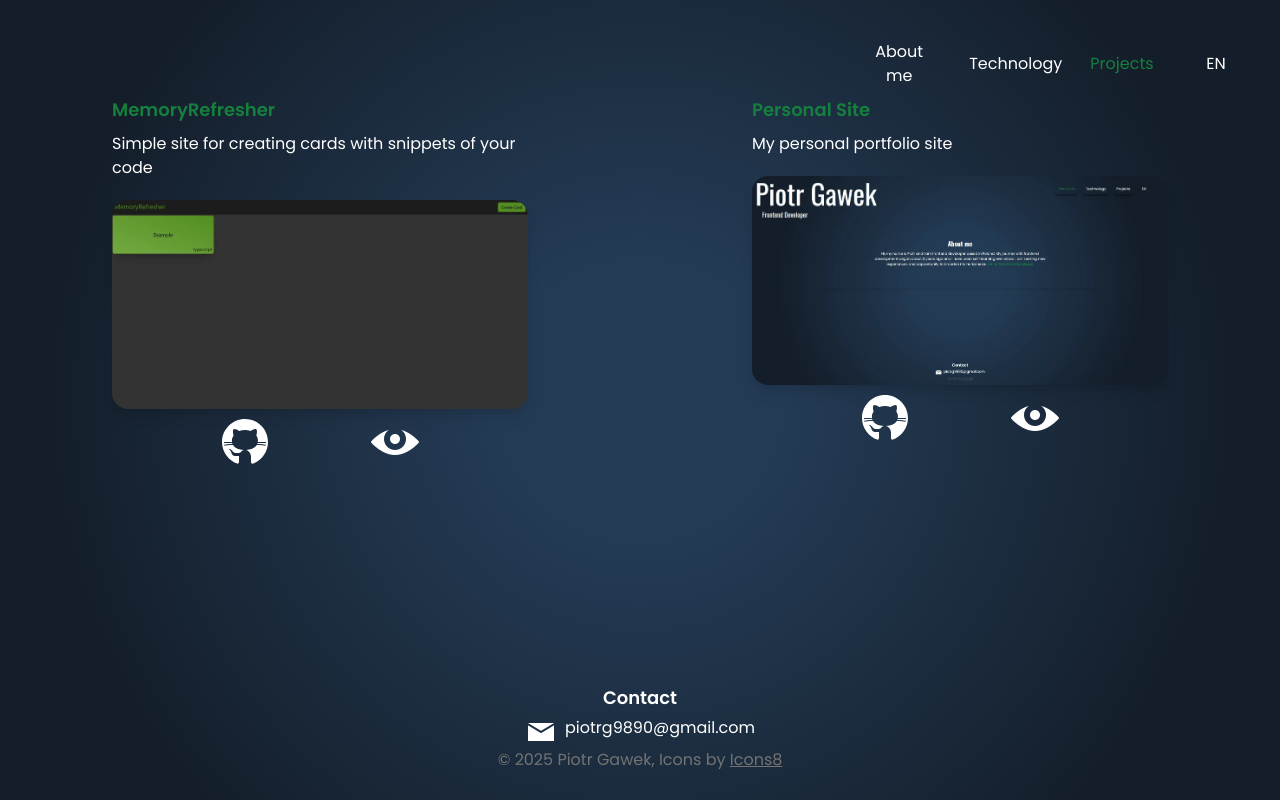
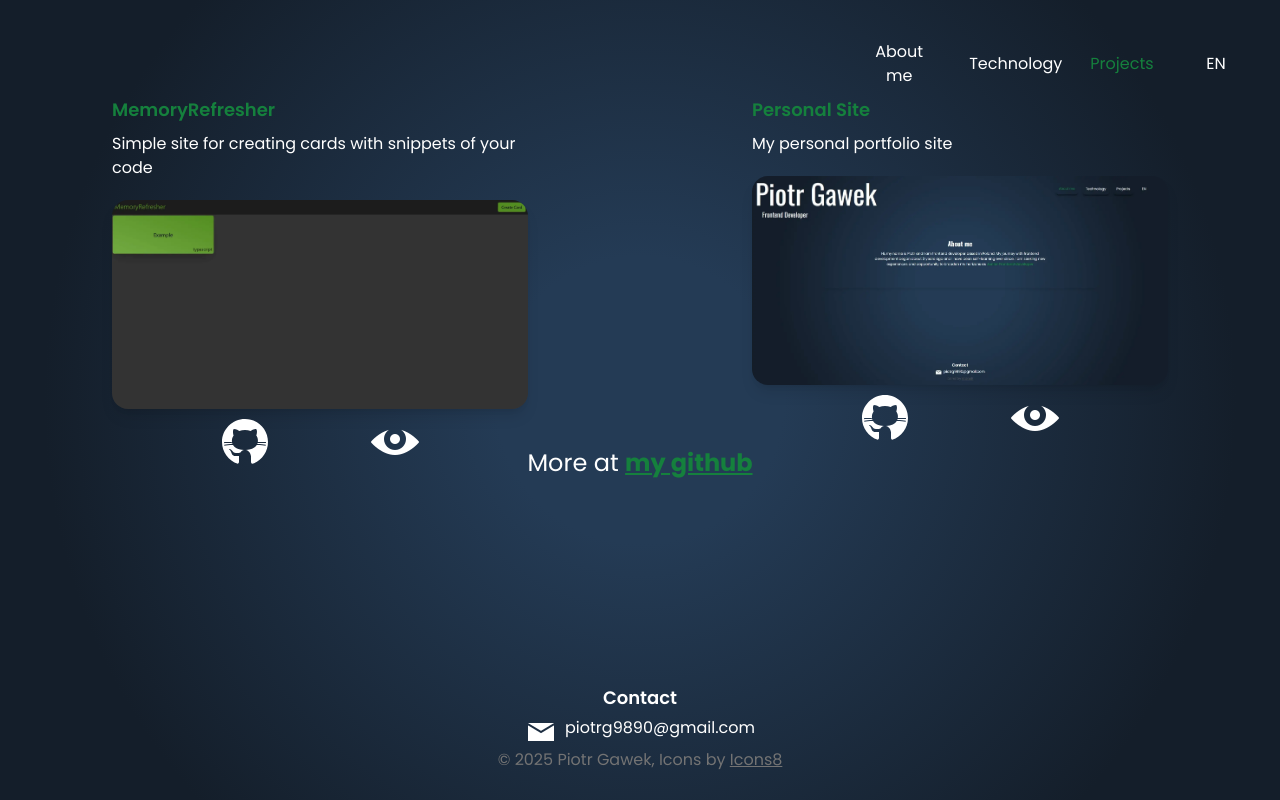
Before and after one commit to Garmah98/Portfolio, a React (Vite) app: page /projects in a window 1280 px wide. Built offline with nearby package versions, Linux system fonts and the light colour scheme.

Commit message:
Added additional github link and translation for it

```diff
--- a/src/App.tsx
+++ b/src/App.tsx
@@ -9,7 +9,6 @@ const HomePage = lazy(() => import('./routes/HomePage'))
 const Projects = lazy(() => import('./routes/Projects'))
 
 export const fallback = (
-    // absolute left-1/2 top-1/2 -translate-x-1/2 -translate-y-1/2 text-2xl
     <div className="p-2 flex h-full w-full items-center justify-center text-2xl">
         Loading...
     </div>
--- a/src/i18n.ts
+++ b/src/i18n.ts
@@ -26,6 +26,7 @@ i18n.use(initReactI18next).init({
                         title: 'Personal Site',
                         description: 'My personal portfolio site',
                     },
+                    github: 'More at <2>my github</2>'
                 },
                 Footer: {
                     contact: 'Contact',
@@ -60,6 +61,7 @@ i18n.use(initReactI18next).init({
                         title: 'Strona osobista',
                         description: 'Moja strona porfolio',
                     },
+                    github:'Wiecej na <2>moim githubie</2>'
                 },
                 Footer: {
                     contact: 'Kontakt',
--- a/src/routes/Projects.tsx
+++ b/src/routes/Projects.tsx
@@ -1,7 +1,10 @@
 import ProjectCard from '@/components/ProjectCard'
 import MemoryRefresher from '/MemoryRefresher.webp'
 import Personal_Site from '/Personal_Site.webp'
+import { Trans, useTranslation } from 'react-i18next'
+
 export default function Projects() {
+    useTranslation()
     return (
         <section className="flex h-full flex-col items-center text-white">
             <div className="mt-6 grid grid-cols-1 place-items-center gap-4 p-2 xl:grid-cols-2">
@@ -18,6 +21,18 @@ export default function Projects() {
                     github="https://github.com/Garmah98/Portfolio"
                 />
             </div>
+
+            <p className="mt-5 text-2xl">
+                <Trans i18nKey="Projects.github">
+                    More at{' '}
+                    <a
+                        href="https://github.com/Garmah98/"
+                        className="font-bold text-green-700 underline"
+                    >
+                        my github{' '}
+                    </a>
+                </Trans>
+            </p>
         </section>
     )
 }
```
